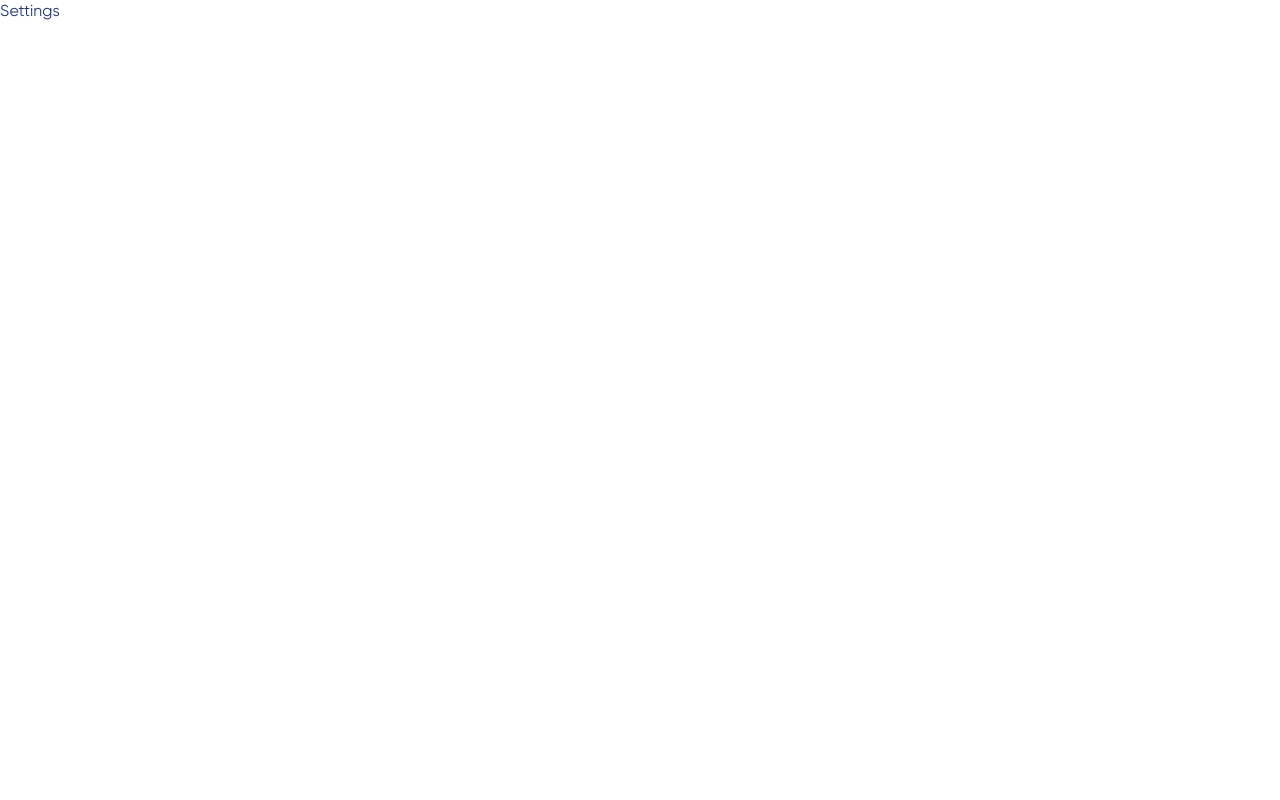
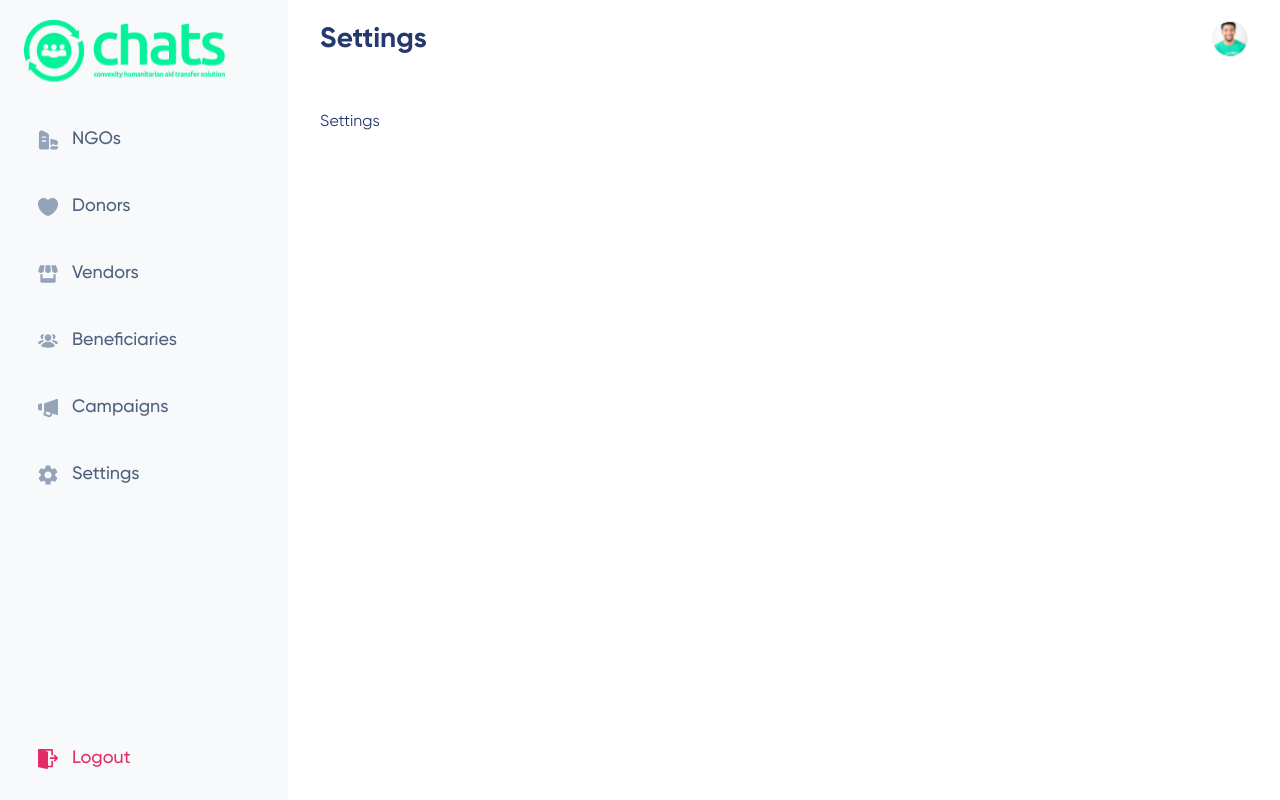
Before and after one commit to ZainabAlayande/chats-admin, a Nuxt app: page /Settings in a window 1280 px wide. Built offline with nearby package versions, Linux system fonts and the light colour scheme.

Commit message:
updated a general bug

```diff
--- a/components/Partials/TopBar.vue
+++ b/components/Partials/TopBar.vue
@@ -1,6 +1,6 @@
 <template>
   <div class="w-full flex justify-between items-center px-8  py-[1.125rem]  ">
-    <h3 class="text-[1.75rem] font-bold"> Donor </h3>
+    <h3 class="text-[1.75rem] font-bold capitalize"> {{activePage}} </h3>
 
     <div class="h-9 w-9 rounded-full">
       <img src="~/assets/images/profile-picture.svg" alt="logo" class="  h-full w-full" />
@@ -8,6 +8,12 @@
   </div>
 </template>
 
-<script setup lang="ts"></script>
+<script setup lang="ts">
+const route = useRoute()
+const activePage = computed(()=> {
+  const routeArray = route.path.split("/")
+    return routeArray[1]
+})
+</script>
 
 <style lang="scss" scoped></style>
--- a/pages/NGOs/index.vue
+++ b/pages/NGOs/index.vue
@@ -3,7 +3,4 @@
 </template>
 
 <script setup lang="ts">
-definePageMeta({
-  layout: "dashboard",
-});
 </script>
--- a/pages/Settings/index.vue
+++ b/pages/Settings/index.vue
@@ -3,7 +3,4 @@
 </template>
 
 <script setup lang="ts">
-definePageMeta({
-  layout: "dashboard",
-});
 </script>
```
Also changed, not shown: layouts/default.vue (renamed from layouts/default..vue).
